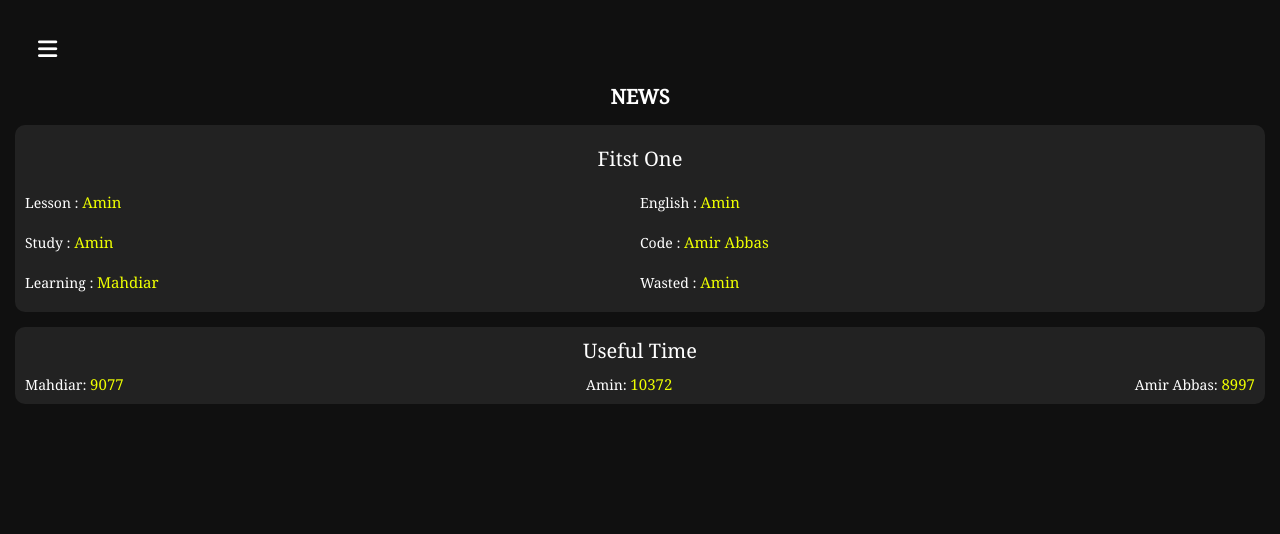
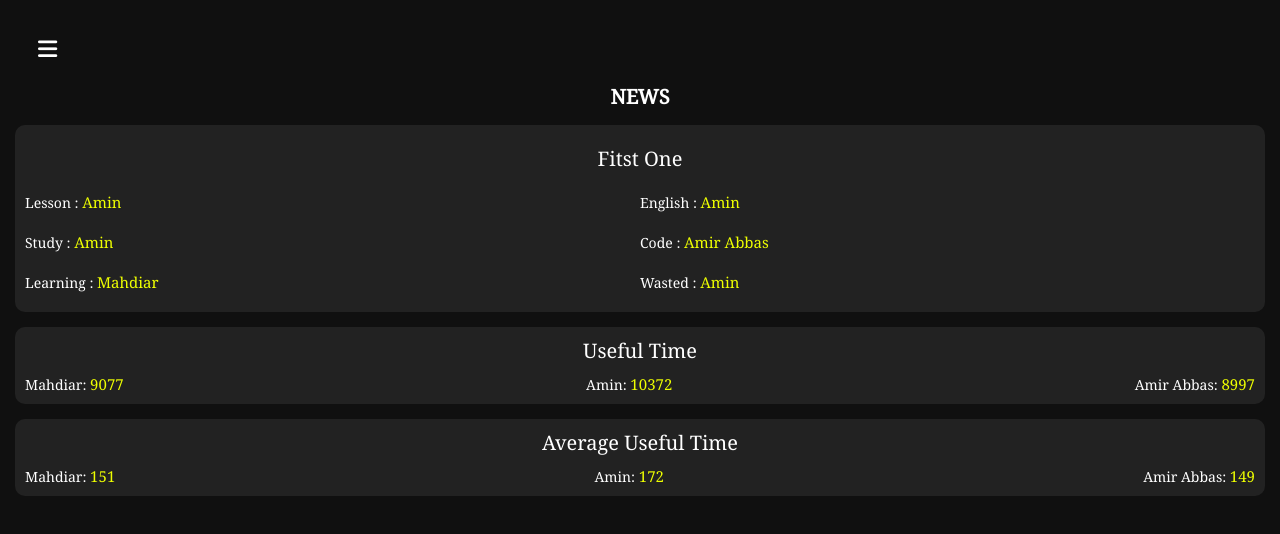
Before and after one commit to Mahdiarrezvani/Individual-Development, a plain HTML site: page index.html in a window 1280 px wide. Drawn offline with Linux system fonts and the light colour scheme.

Commit message:
add average Elem

```diff
--- a/index.html
+++ b/index.html
@@ -35,14 +35,19 @@
         </div>
         <div class="news">
             <p class="title-news">news</p>
-            <div class="first-one a">
+            <div class="first-one container-news">
                 <p class="title">fitst one</p>
                 <div class="first-one-container"></div>
             </div>
-            <!-- تعویض نام -->
-            <div class="a">
+
+            <div class="container-news">
                 <p class="title">useful time</p>
                 <div class="mofid"></div>
+            </div>
+
+            <div class="average-useful-time container-news">
+                <p class="title">Average Useful Time</p>
+                <div class="average"></div>
             </div>
         </div>
     </div>
--- a/js/app.js
+++ b/js/app.js
@@ -13,9 +13,9 @@ function workMofid() {
         { id: 1, name: 'amin', storage: sumAmin },
         { id: 2, name: 'amir abbas', storage: sumAbbas }
     ];
-    information.forEach(function(info) {
-        dataBase[info.id].forEach(function(e) {
-            subjectsMofid.forEach(function(subject) {
+    information.forEach(function (info) {
+        dataBase[info.id].forEach(function (e) {
+            subjectsMofid.forEach(function (subject) {
                 info.storage = info.storage + +e[subject];
             });
         });
@@ -32,9 +32,10 @@ function workMofid() {
         }
     });
     usefulTimeElem.innerHTML = `
-        <p>mahdiar: <span>${sumMahdiar}</span></p>
-        <p>amin: <span>${sumAmin}</span></p>
-        <p>amir abbas: <span>${sumAbbas}</span></p>`;
+    <p>mahdiar: <span>${sumMahdiar}</span></p>
+    <p>amin: <span>${sumAmin}</span></p>
+    <p>amir abbas: <span>${sumAbbas}</span></p>`;
+    average(sumMahdiar, sumAmin, sumAbbas)
 }
 workMofid();
 // Firs One
@@ -49,14 +50,14 @@ function first(subject) {
         { id: 1, name: 'amin', storage: sumAmin },
         { id: 2, name: 'amir abbas', storage: sumAbbas }
     ];
-    information.forEach(function(info) {
-        dataBase[info.id].forEach(function(e) {
+    information.forEach(function (info) {
+        dataBase[info.id].forEach(function (e) {
             info.storage = info.storage + +e[subject];
         });
     });
     let storages = [sumMahdiar = information[0].storage, sumAmin = information[1].storage, sumAbbas = information[2].storage];
     let firstPerson = null;
-    (function() {
+    (function () {
         // first Person
         let bigger = null;
         if (subject == 'wasted') {
@@ -65,7 +66,7 @@ function first(subject) {
             bigger = Math.max(sumAbbas, sumAmin, sumMahdiar);
         }
         let firstPersonNumber = null;
-        storages.forEach(function(e) {
+        storages.forEach(function (e) {
             if (e == bigger) {
                 return firstPersonNumber = e;
             }
@@ -77,7 +78,7 @@ function first(subject) {
     <p>${subject} : <span>${firstPerson}</span></p>
     `);
 }
-subjects.forEach(function(subject) {
+subjects.forEach(function (subject) {
     first(subject);
 });
 // یکی دیگه براز اسم متغیر رو خیلی خوب نیست
@@ -96,3 +97,16 @@ function findPerson(s) {
     }
     return person;
 }
+// average
+// صدا زده شده workMofid داخل
+function average(sumMahdiar, sumAmin, sumAbbas) {
+    let numberDays = dataBase[0].length;
+    let averageElem = document.querySelector('.average');
+    let mahdiar = Math.floor(sumMahdiar / numberDays);
+    let amin = Math.floor(sumAmin / numberDays);
+    let abbas = Math.floor(sumAbbas / numberDays);
+    averageElem.innerHTML = `
+    <p>mahdiar: <span>${mahdiar}</span></p>
+    <p>amin: <span>${amin}</span></p>
+    <p>amir abbas: <span>${abbas}</span></p>`;
+}
--- a/sass/style.scss
+++ b/sass/style.scss
@@ -1,7 +1,8 @@
 @import 'transitin';
-$tem-bgColor:#eeff00;
-$tem-text:black;
+$tem-bgColor: #eeff00;
+$tem-text: black;
 @import url('https://fonts.googleapis.com/css2?family=Noto+Serif&display=swap');
+
 * {
     margin: 0;
     padding: 0;
@@ -19,6 +20,7 @@ body {
 }
 
 .top-bar {
+
     // text-align: end;
     button {
         background-color: transparent;
@@ -39,6 +41,7 @@ body {
     background-color: #222;
     width: 165px;
     height: 100%;
+
     .close-menu-btn {
         font-size: 25px;
         background-color: transparent;
@@ -46,11 +49,14 @@ body {
         border: none;
         margin: 20px;
     }
+
     ul {
         padding-left: 13px;
+
         a {
             text-decoration: none;
         }
+
         li {
             list-style: none;
             padding: 15px 7px;
@@ -62,28 +68,33 @@ body {
             color: white;
         }
     }
+
     .under-menu {
         display: none;
+
         li {
             font-size: 18px;
             font-weight: normal;
         }
+
         margin: 0;
     }
 }
 
 // news
-.a {
+.container-news {
     background-color: #222;
     padding: 10px;
     border-radius: 10px;
     font-size: 14px;
     margin-bottom: 15px;
+
     .title {
         text-align: center;
         font-size: 20px;
         margin-bottom: 10px;
     }
+
     span {
         color: $tem-bgColor;
         font-size: 15px;
@@ -96,6 +107,7 @@ body {
             display: grid;
             grid-template-columns: repeat(2, 1fr);
         }
+
         p {
             margin: 10px 0;
         }
@@ -107,6 +119,11 @@ body {
     justify-content: space-between;
 }
 
+.average {
+    display: flex;
+    justify-content: space-between;
+}
+
 .title-news {
     text-align: center;
     margin-bottom: 15px;
```
Also changed, not shown: css/col.css, css/firstOne.css, css/months.css, css/style.css, 4 other files.
